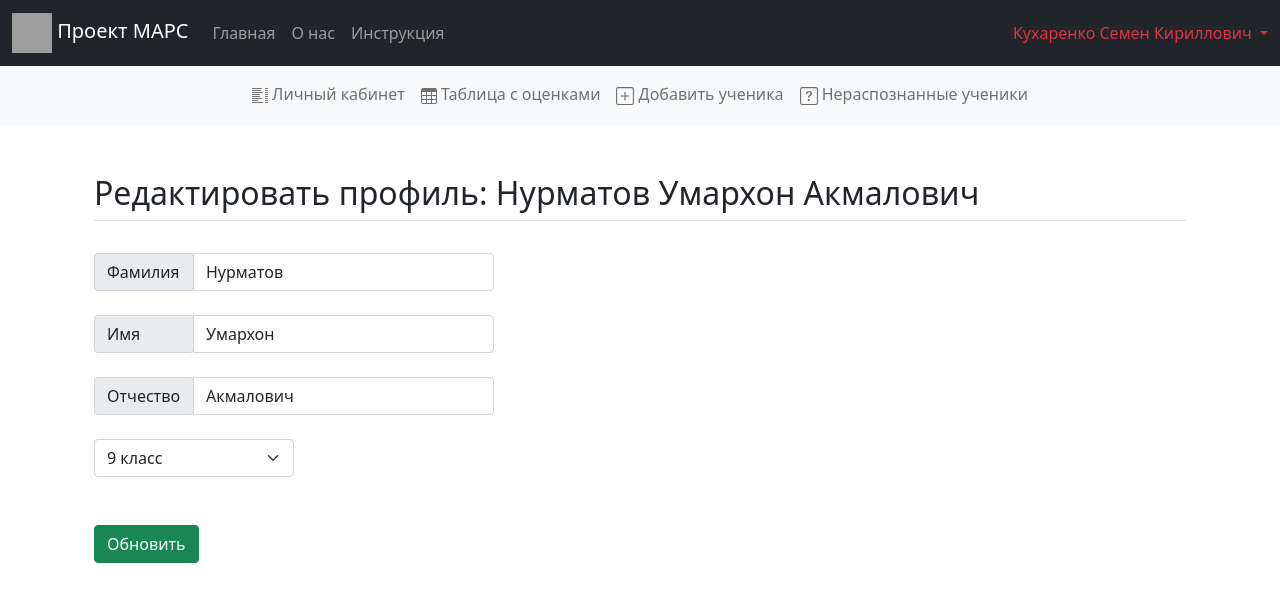
After one commit to MersennexTwister/ITProject, a Flask app: a page that uses templates/enter_student.html in a window 1280 px wide. The commit adds this page. Shown: the top 610 px of the page. Run offline with Flask 2, Linux system fonts and the light colour scheme; a user stored in the database is signed in; data comes from the database, SQL or seed files in the repository; both versions use the stored data as it was after the commit; some libraries are stand-ins or nearby versions; grey boxes are pictures that could not be loaded.

Commit message:
Добавлена функция редактирования имён и классов

```diff
--- /dev/null
+++ b/templates/enter_student.html
@@ -0,0 +1,52 @@
+{% extends 'base.html' %}
+
+
+{% block title %}
+Личный кабинет
+{% endblock %}
+
+
+{% block body %}
+<div class="container px-4 py-5">
+    <h2 class="pb-2 border-bottom">Редактировать профиль: {{ st_name }}</h2><br>
+    <form method="post" enctype = "multipart/form-data">
+        <div class="input-group has-validation" style="width: 400px">
+            <span class="input-group-text" style="width: 100px">Фамилия</span>
+            <input type="text" class="form-control" name="surname" placeholder="Surname" value={{ nameList[0] }}>
+        </div><br>
+        <div class="input-group has-validation" style="width: 400px">
+            <span class="input-group-text" style="width: 100px">Имя</span>
+            <input type="text" class="form-control" name="name" placeholder="Name" value={{ nameList[1] }}>
+        </div><br>
+        <div class="input-group has-validation" style="width: 400px">
+            <span class="input-group-text" style="width: 100px">Отчество</span>
+            <input type="text" class="form-control" name="patronymic" placeholder="Patronymic" value={{ nameList[2] }}>
+        </div><br>
+          <select class="form-select" id="cl" name="cl" required="" style="width: 200px">
+            <option>{{ st_class }}</option>
+            {% if st_class != "5 класс" %}
+            <option>5 класс</option>
+            {% endif %}
+            {% if st_class != "6 класс" %}
+            <option>6 класс</option>
+            {% endif %}
+              {% if st_class != "7 класс" %}
+            <option>7 класс</option>
+            {% endif %}
+              {% if st_class != "8 класс" %}
+            <option>8 класс</option>
+            {% endif %}
+              {% if st_class != "9 класс" %}
+            <option>9 класс</option>
+            {% endif %}
+              {% if st_class != "10 класс" %}
+            <option>10 класс</option>
+            {% endif %}
+              {% if st_class != "11 класс" %}
+            <option>11 класс</option>
+            {% endif %}
+          </select><br><br>
+        <button type="submit" class="btn btn-success">Обновить</button>
+    </form>
+</div>
+{% endblock %}
--- a/templates/lk.html
+++ b/templates/lk.html
@@ -34,6 +34,9 @@
             <tr>
                 <th scope="row">{{ el[1] }}</th>
                 <td>{{ el[0] }}</td>
+                <td><a href={{ el[3] }}>
+                    <button type="button" class="btn btn-outline-primary">Редактировать</button>
+                </a></td>
                 <td><a href={{ el[2] }}>
                     <button type="button" class="btn btn-outline-danger">Удалить</button>
                 </a></td>
--- a/visual.py
+++ b/visual.py
@@ -216,7 +216,7 @@ def lk():
     st = []
     print(res)
     for i in res:
-        st.append([i[1], i[0], 'lk/delete_student/student_id=' + str(i[2])])
+        st.append([i[1], i[0], 'lk/delete_student/student_id=' + str(i[2]), 'lk/edit_student/student_id=' + str(i[2])])
     return render_template('lk.html', students=st)
 
 
@@ -500,7 +500,7 @@ def data_results(type):
     return render_template('results.html', type=type, dataSet=dataSet, studentData=studentData)
 
 
-@app.route('/lk/delete_all')
+@app.route('/lk/delete_all', methods=['POST', 'GET'])
 def delete_all():
     t_id = session['user_id']
     if t_id == None:
@@ -512,6 +512,21 @@ def delete_all():
         return redirect('/lk/data_results/type=unknown')
     return render_template('delete_all.html')
 
+@app.route('/lk/edit_student/student_id=<int:st_id>', methods=['POST', 'GET'])
+def edit_student(st_id):
+    t_id = session['user_id']
+    if t_id == None:
+        return redirect('/error_no_access')
+    conn, cur = get_connection('data.db')
+    if request.method == 'POST':
+        cur.execute(f'UPDATE student SET name = "{request.form["surname"] + " " + request.form["name"] + " " + request.form["patronymic"]}" WHERE teacher_id = {t_id} AND id = {st_id}')
+        cur.execute(f'UPDATE student SET cl = {int(request.form["cl"].split()[0])} WHERE teacher_id = {t_id} AND id = {st_id}')
+        conn.commit()
+        return redirect('/lk')
+    name = cur.execute(f'SELECT name FROM student WHERE teacher_id = {t_id} AND id = {st_id}').fetchone()[0]
+    cl = cur.execute(f'SELECT cl FROM student WHERE teacher_id = {t_id} AND id = {st_id}').fetchone()[0]
+    nameList = name.split()
+    return render_template('enter_student.html', st_name=name, st_class=f"{cl} класс", nameList=nameList)
 
 if __name__ == "__main__":
     app.run(debug=True)
```
Also changed, not shown: data.db.
